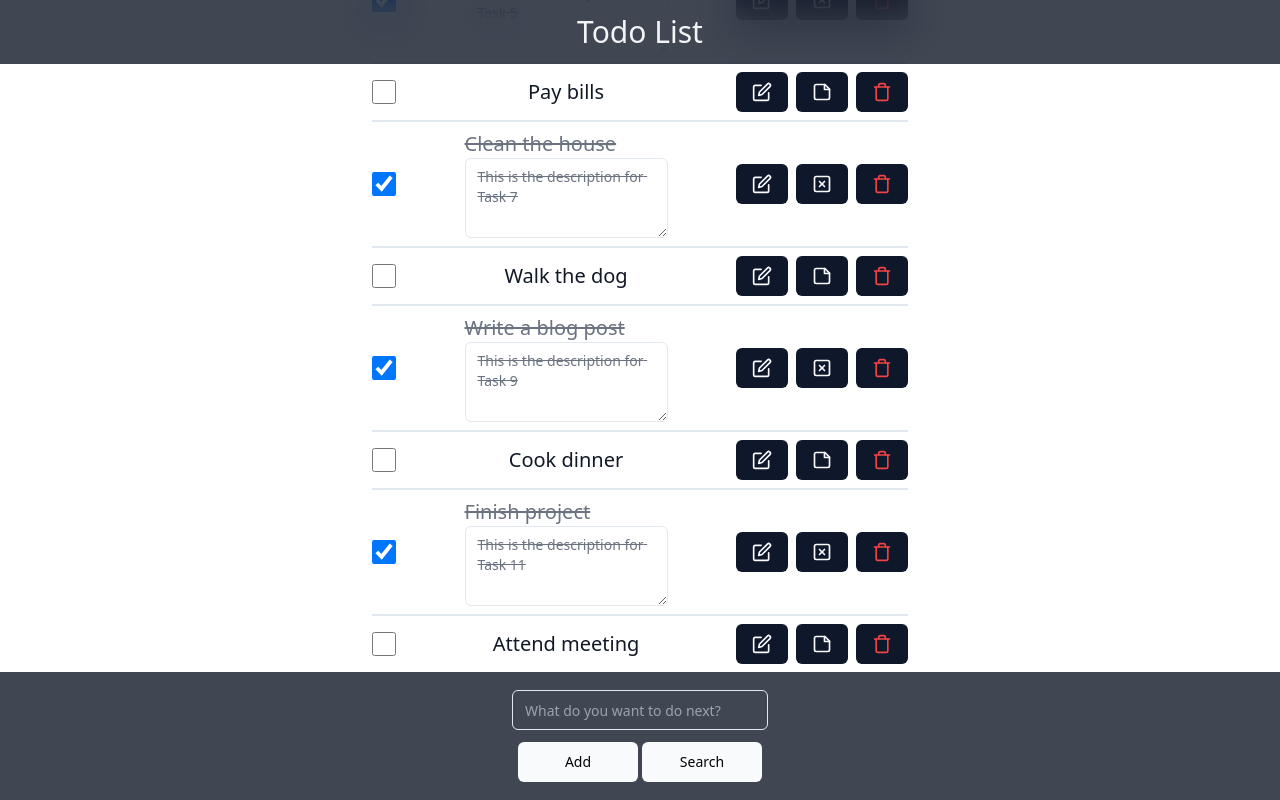
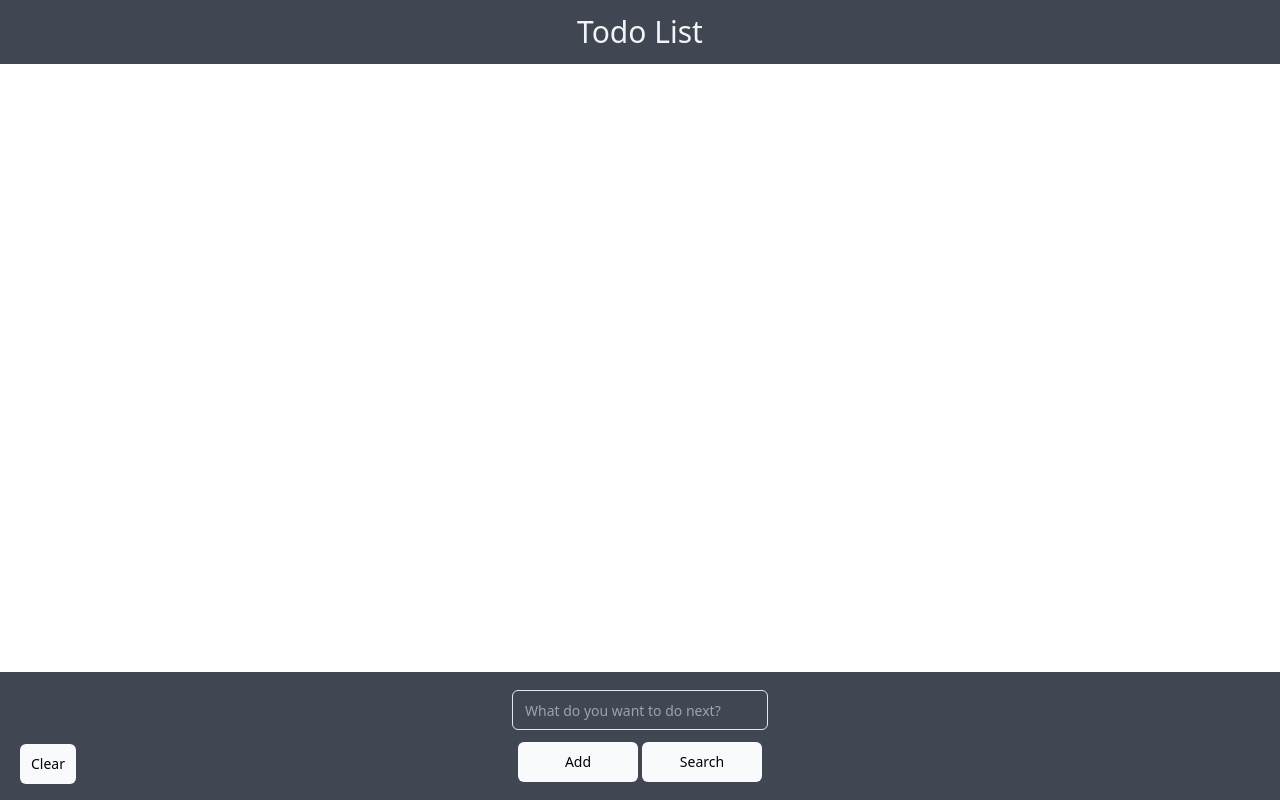
Before and after one commit to snow-t-m-yang/fluv-interview-homework, a Next.js app: page / in a window 1280 px wide. Built offline with nearby package versions, Linux system fonts and the light colour scheme.

Commit message:
feat: Add firebase

```diff
--- a/package.json
+++ b/package.json
@@ -21,6 +21,8 @@
     "clsx": "^1.2.1",
     "eslint": "8.42.0",
     "eslint-config-next": "13.4.5",
+    "firebase": "^9.22.2",
+    "firebase-tools": "^12.3.1",
     "lucide-react": "^0.242.0",
     "next": "13.4.5",
     "postcss": "8.4.24",
--- a/src/components/TodoList.tsx
+++ b/src/components/TodoList.tsx
@@ -40,6 +40,7 @@ type TodoAction =
 
 // const initialState: TodoItem[] = [];
 
+//! For testing purposes
 const initialState: TodoItem[] = [
   {
     id: "1",
@@ -214,7 +215,8 @@ const reducer = (state: TodoItem[], action: TodoAction) => {
 };
 
 const TodoList = () => {
-  const [state, dispatch] = useReducer(reducer, initialState);
+  const [isTesting, setIsTesting] = useState(false);
+  const [state, dispatch] = useReducer(reducer, isTesting ? initialState : []);
   const [text, setText] = useState("");
 
   const listRef = useRef<HTMLUListElement | null>(null);
@@ -277,6 +279,15 @@ const TodoList = () => {
     dispatch({ type: "REORDER_TODO", payload: items });
   };
 
+  const handleTesting = () => {
+    setIsTesting(!isTesting);
+    if (isTesting) {
+      dispatch({ type: "REORDER_TODO", payload: initialState });
+    } else {
+      dispatch({ type: "REORDER_TODO", payload: [] });
+    }
+  };
+
   return (
     <div className="flex relative justify-around flex-col  min-h-[100dvh] w-full max-w-[36rem] md:max-w-xl items-center gap-3">
       <h1 className="fixed top-0 z-10 flex items-center justify-center w-full h-16 gap-3 px-24 py-3 text-3xl text-gray-100 bg-gray-900 bg-gray-900/80 backdrop-blur-xl">
@@ -321,6 +332,12 @@ const TodoList = () => {
             Search
           </Button>
         </div>
+        <Button
+          className="w-[3.5rem] dark fixed bottom-4 left-5"
+          onClick={() => handleTesting()}
+        >
+          {isTesting ? "Test" : "Clear"}
+        </Button>
       </div>
 
       <Toaster
```
Also changed, not shown: 2 other files (tests, documents, lock files or other folders).
